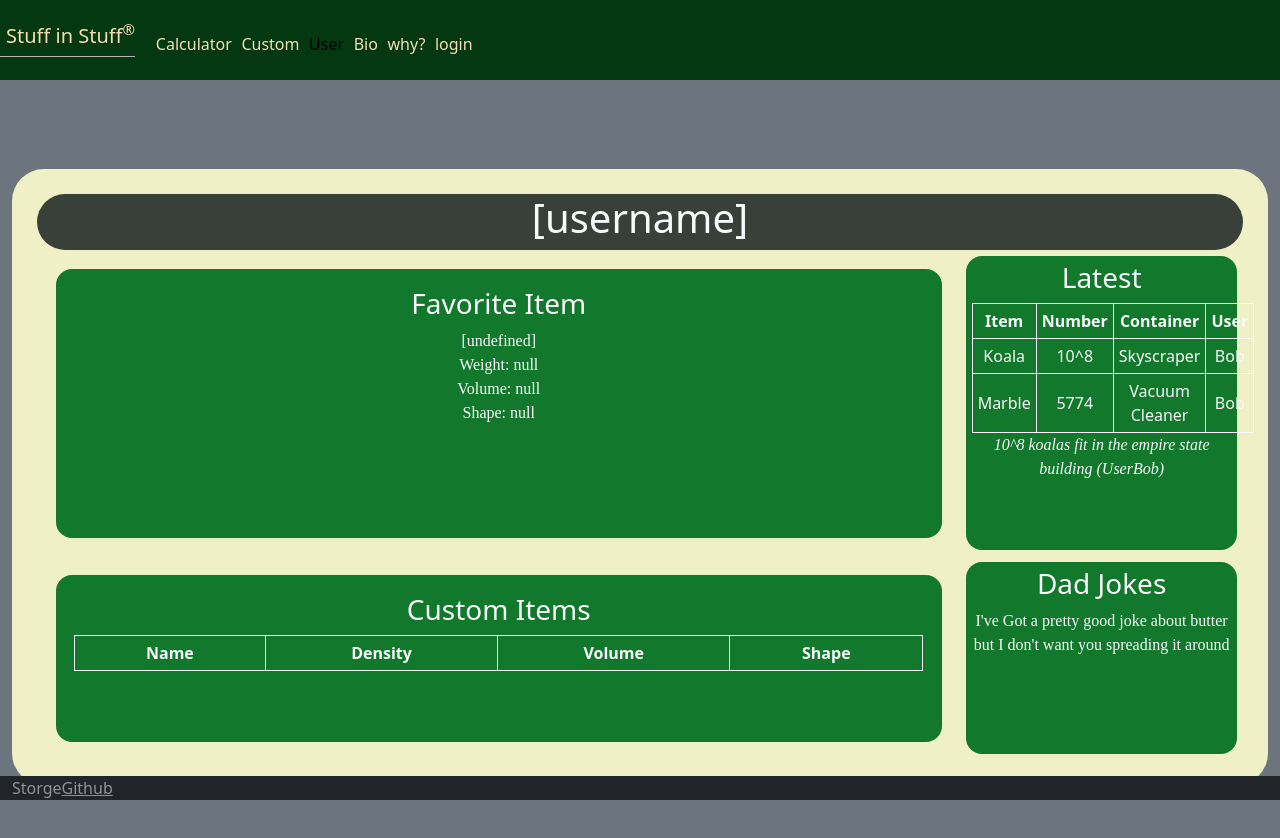
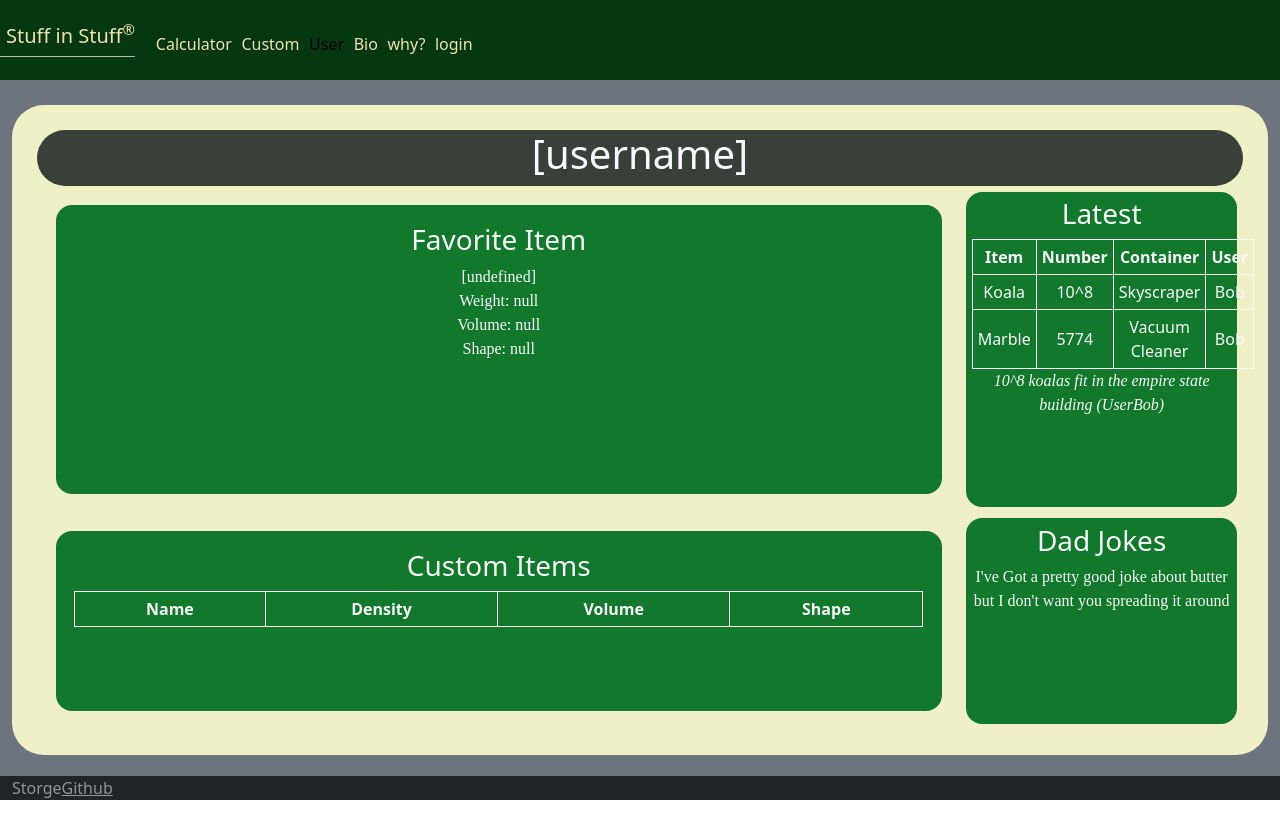
Before and after one commit to Stuart-Y/startup, a React (Vite) app: page /user in a window 1280 px wide. Shown: the top 838 px of the page. After the commit the page ends 800 px from the top, so only its background shows below. Built offline with nearby package versions, Linux system fonts and the light colour scheme.

Commit message:
simplified css, removed unnecessary sheets

```diff
--- a/src/app.css
+++ b/src/app.css
@@ -72,3 +72,7 @@
       flex: 1 100vh;
     }
   }
+
+  .fancyBox{
+    border-radius: 0.5em;
+}
--- a/src/bio/bio.css
+++ /dev/null
@@ -1,9 +0,0 @@
-.content {
-    display: flex;
-    flex-direction: column;
-    font-family: 'Libre Baskerville';
-}
-
-h1 {
-    font-size: xx-large;
-}
--- a/src/custom/custom.css
+++ /dev/null
@@ -1,7 +0,0 @@
-main {
-    font-family: "Libre Baskerville";
-}
-
-.fancyBox{
-    border-radius: 0.5em;
-}
--- a/src/login/login.css
+++ /dev/null
@@ -1,8 +0,0 @@
-#logmain{
-    padding: 5%;
-}
-
-.fancyBox{
-    border: 5%;
-    border-radius: 0.5em;
-}
--- a/src/login/login.jsx
+++ b/src/login/login.jsx
@@ -1,5 +1,4 @@
 import React from 'react';
-import './login.css'
 
 export function Login() {
   return (
--- a/src/user/user.css
+++ b/src/user/user.css
@@ -1,21 +1,16 @@
-main {
-    padding: 5%;
-}
-
 #userMain {
     background-color: #f0f0c7;
     padding: 2%;
     display: grid;
-    grid-template-columns: [col1] 8fr [last] 2fr;
-    grid-template-rows:[row1] 1fr [row2] 6fr [row3] 4fr;
-    width: 100%;
+    grid-template-columns: 8fr 2fr;
+    grid-template-rows: 1fr 6fr 4fr;
     height: calc(100% - 50px);
     justify-items: stretch;
     border-radius: 2em;
+    text-align: center;
 }
 
 #name {
-    text-align: center;
     background-color: #39403a;
     border-radius: 2em;
     grid-column: 1 / 3;
@@ -23,20 +18,16 @@ main {
 }
 
 #favorite {
-    text-align: center;
     grid-column: 1 / 2 ;
     grid-row: 2 / 3;
 }
 
 #latestFills {
-    text-align: center;
     grid-column: 2 / 3;
     grid-row: 2 / 3;
-    text-wrap: wrap;
 }
 
 #UserCustomItems {
-    text-align: center;
     grid-column: 1 / 2;
     grid-row: 3 / 4;
 }
@@ -44,7 +35,6 @@ main {
 #jokeBox{
     grid-column: 1 / 2;
     grid-row: 3 / 4;
-    text-wrap: wrap;
 }
 
 table, th, td {
--- a/src/warning/warning.jsx
+++ b/src/warning/warning.jsx
@@ -6,6 +6,7 @@ export function Warning() {
     <main className='container-fluid bg-secondary text-center'>
         <div id="WarningMain" class="content">
           <h1>I Wish I Didn't Need This Page</h1>
+            <br/>
             <p>
                 I am aware of some corners of the internet and can imagine some less savory imagery
                 generated that this websites premise might render. I choose not to host this on my site. Sorry for the
--- a/src/why/why.css
+++ b/src/why/why.css
@@ -1,9 +1,3 @@
-.why {
-    display: flex;
-    flex-direction: column;
-    font-family: 'Libre Baskerville';
-}
-
 #pretentious {
     font-family: 'Tangerine', serif;
     font-size: xx-large;
```
